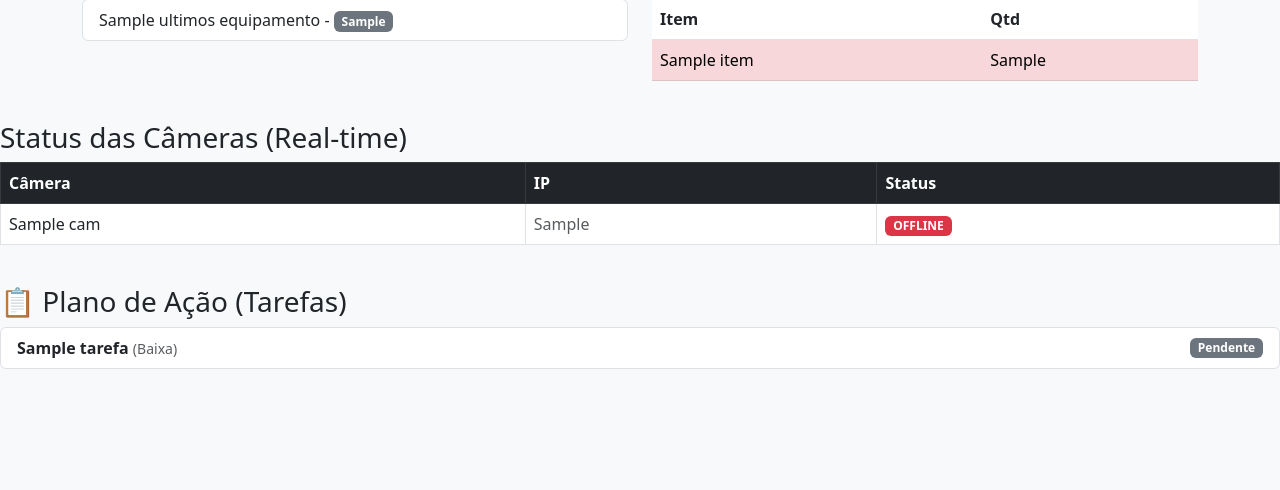
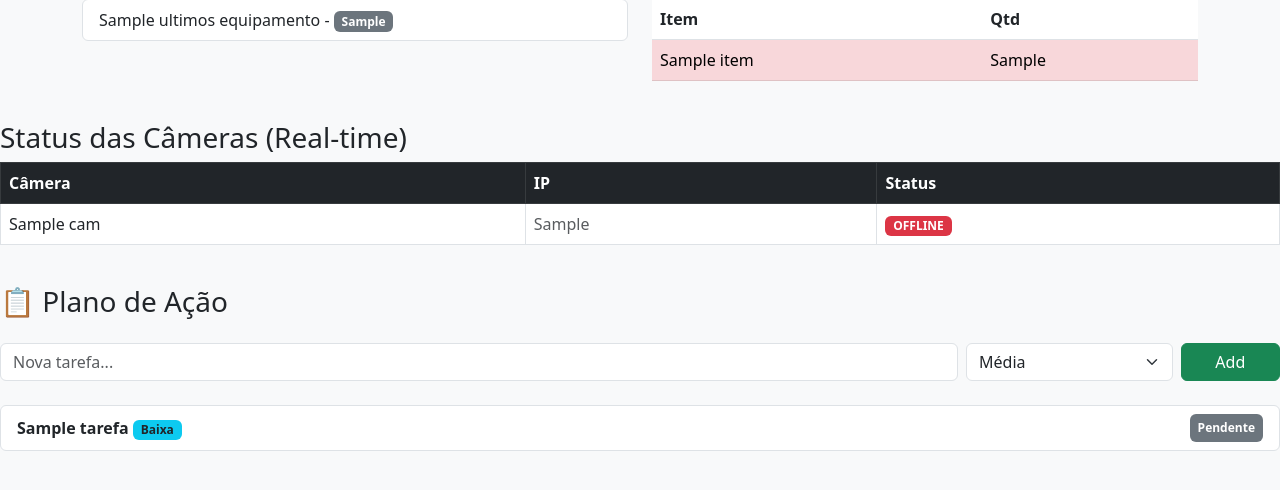
Before and after one commit to romario-rodrigues/school-infra-manager, a Django app: template templates/dashboard.html in a window 1280 px wide. Shown: the part 271-761 px from the top of the page. Run offline with Django 5.2, Linux system fonts and the light colour scheme; tables that the repository leaves empty hold one stand-in row (values such as "Sample post"); the template is opened without the code that fills it: values that come from a table or form of the project are taken from there, most other values are stand-ins (such as "Sample title", 1, 10 or a date in 2020).

Commit message:
feat: adiciona botão adicionar no dashboard

```diff
--- /dev/null
+++ b/tasks/forms.py
@@ -0,0 +1,11 @@
+from django import forms
+from .models import Tarefa
+
+class TarefaRapidaForm(forms.ModelForm):
+    class Meta:
+        model = Tarefa
+        fields = ['titulo', 'prioridade']
+        widgets = {
+            'titulo': forms.TextInput(attrs={'class': 'form-control', 'placeholder': 'Nova tarefa...'}),
+            'prioridade': forms.Select(attrs={'class': 'form-select'}),
+        }
--- a/templates/dashboard.html
+++ b/templates/dashboard.html
@@ -122,20 +122,41 @@
 
 <div class="row mt-4">
     <div class="col-md-12">
-        <h3>📋 Plano de Ação (Tarefas)</h3>
+        <div class="d-flex justify-content-between align-items-center mb-3">
+            <h3>📋 Plano de Ação</h3>
+        </div>
+
+        <form method="POST" class="row g-2 mb-4">
+            {% csrf_token %}
+            <div class="col-8 col-md-9">
+                {{ form.titulo }}
+            </div>
+            <div class="col-4 col-md-2">
+                {{ form.prioridade }}
+            </div>
+            <div class="col-12 col-md-1">
+                <button type="submit" class="btn btn-success w-100">Add</button>
+            </div>
+        </form>
+
         <ul class="list-group">
             {% for tarefa in tarefas_pendentes %}
                 <li class="list-group-item d-flex justify-content-between align-items-center">
                     <div>
                         <strong>{{ tarefa.titulo }}</strong>
-                    <small class="text-muted">({{ tarefa.prioridade }})</small>
+                        <br class="d-md-none"> <small class="badge {% if tarefa.prioridade == 'Critica' %}bg-danger{% elif tarefa.prioridade == 'Alta' %}bg-warning text-dark{% else %}bg-info text-dark{% endif %} ml-md-2">
+                            {{ tarefa.prioridade }}
+                        </small>
                     </div>
-                <span class="badge {% if tarefa.status == 'Execução' %}bg-primary{% else %}bg-secondary{% endif %}">
+
+                    <span class="badge {% if tarefa.status == 'Execução' %}bg-primary{% else %}bg-secondary{% endif %} p-2">
                         {{ tarefa.status }}
                     </span>
                 </li>
             {% empty %}
-            <li class="list-group-item text-success text-center">Tudo em dia! Nenhuma tarefa pendente.</li>
+                <li class="list-group-item text-success text-center py-4">
+                    <i class="fas fa-check-circle"></i> Tudo em dia! Nenhuma tarefa pendente.
+                </li>
             {% endfor %}
         </ul>
     </div>
```
Also changed, not shown: core/views.py (+19 -5 lines). Lines whose indentation alone changed are shown as unchanged.
